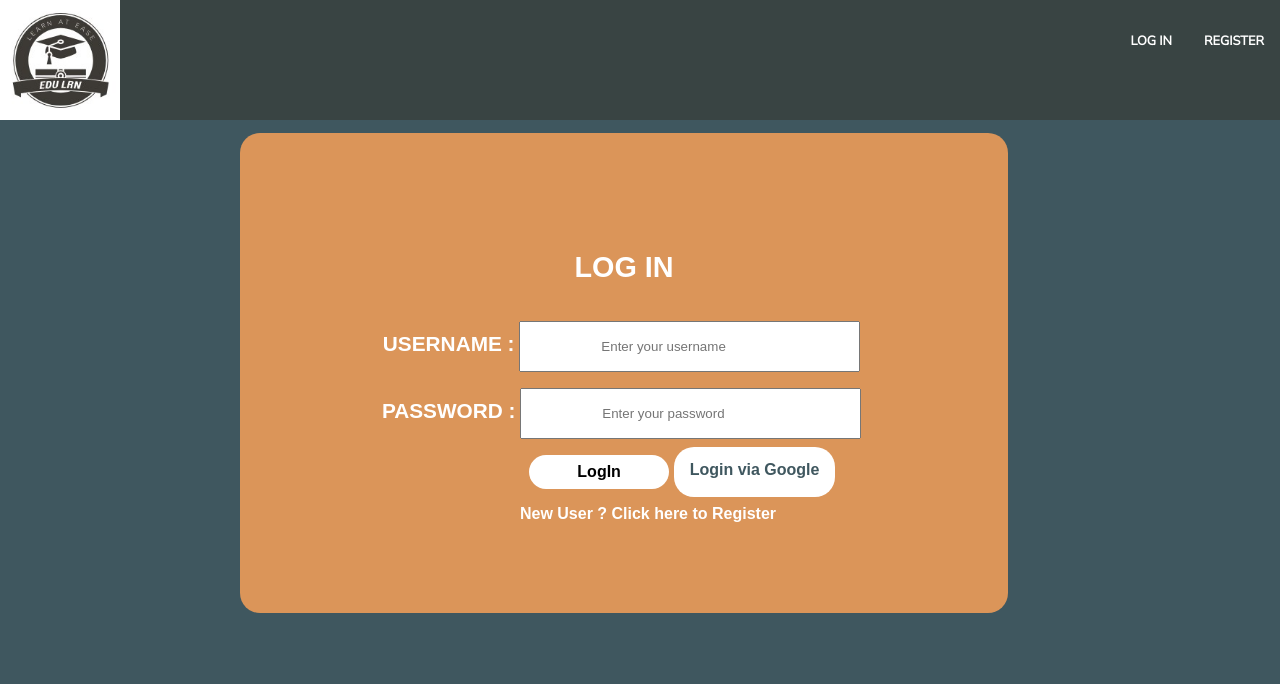
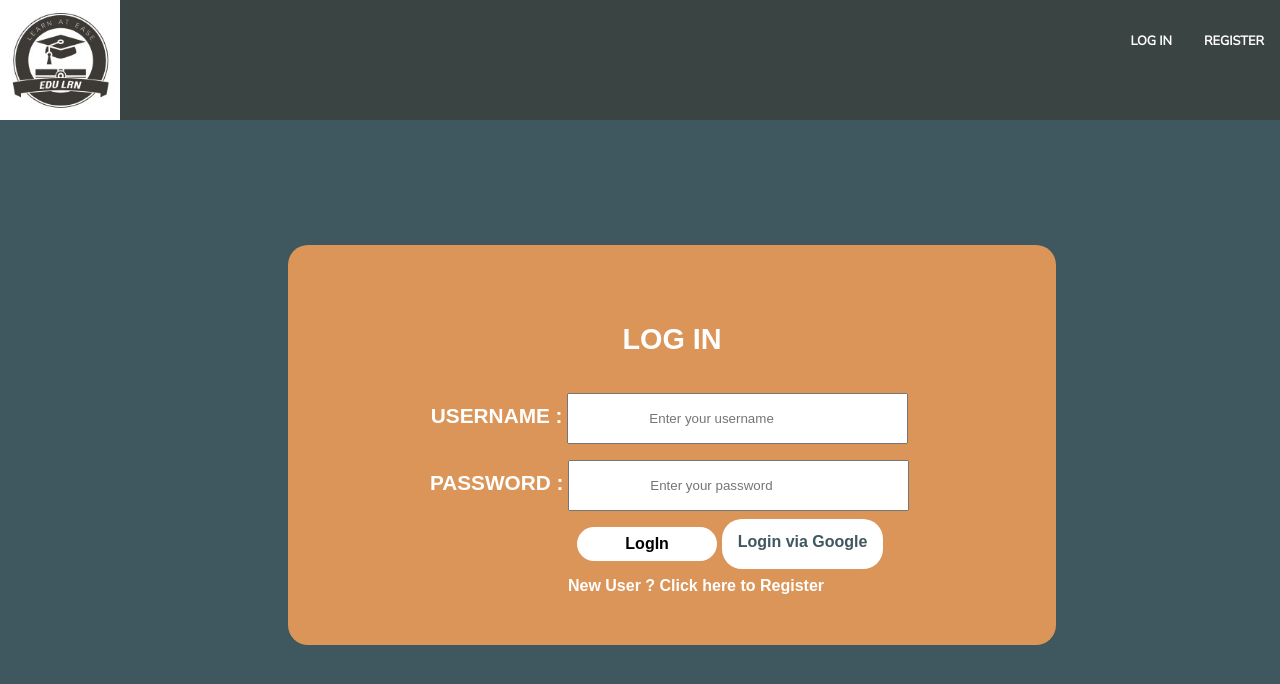
Before and after one commit to sehajwadhwa/EduLrn, a React (Create React App) app in the folder edulrn_client/: page /login in a window 1280 px wide. Shown: the top 684 px of the page. Built offline with nearby package versions, Linux system fonts and the light colour scheme; no server answers.

Commit message:
Courses Page responsive styling

```diff
--- a/edulrn_client/src/components/Courses/Courses.scss
+++ b/edulrn_client/src/components/Courses/Courses.scss
@@ -1,12 +1,16 @@
+@use "../../styles/partials/mixins" as *;
+@use "../../styles/partials/variables" as *;
+
 .Courses {
-  background-color: #c09471;
+  background-color: $courses-color;
 
   width: 100vw;
 
   &__searchbar {
     padding: 6rem 0.5rem 1rem 2rem;
-
-    //padding: 10rem 0.5rem 0.5rem 5rem //for desktop
+    @include desktop {
+      padding: 10rem 0.5rem 1.5rem 7rem;
+    }
 
     &--size {
       width: 60vw;
@@ -32,12 +36,11 @@
       border-radius: 5px;
       &:hover + .Courses__display--info {
         display: block;
-        // background-color: red;
 
         p {
           color: purple;
           margin-bottom: 10px;
-          background-color: #c09471;
+          background-color: $courses-color;
           border-radius: 2px;
           transition: 5s;
           padding: 5px 8px;
@@ -52,13 +55,13 @@
 
       width: 100%;
       height: 100%;
-      background-color: rgba(0, 0, 0, 0.3);
+      background-color: $effect-color;
     }
     &--innerinfo {
       margin: auto;
       width: 80%;
       position: absolute;
-      top:30% ;
+      top: 30%;
       left: 10%;
     }
   }
--- a/edulrn_client/src/components/Header/Header.scss
+++ b/edulrn_client/src/components/Header/Header.scss
@@ -6,9 +6,9 @@
     justify-content: space-between;
     flex-direction: row;
     background-color: $secondary-background-color;
-    color:$secondary-text-color;
+    color: $secondary-text-color;
     height: 15vh;
-    position: fixed;
+    position: absolute;
     width: 100%;
 
     &__logo {
@@ -34,6 +34,6 @@
 }
 a {
   text-decoration: none;
-  color:$secondary-text-color;
+  color: $secondary-text-color;
   font-weight: 700;
 }
--- a/edulrn_client/src/components/Login/Login.scss
+++ b/edulrn_client/src/components/Login/Login.scss
@@ -3,14 +3,13 @@
 
 a {
   text-decoration: none;
-  // color: maroon;
   font-size: 0.8rem;
   font-weight: 700;
 }
 a:hover {
   color: $primary-background-color;
 }
-//Global scss
+
 .Page {
   background-color: $page-background-color;
   height: 100vh;
@@ -42,9 +41,9 @@ a:hover {
   }
 
   @include desktop {
-    height: 60vh;
+    height: 50vh;
     width: 60vw;
-    margin: 8rem 0rem 0rem 15rem;
+    margin: 15rem 0rem 0rem 18rem;
     border-radius: 20px;
   }
 
--- a/edulrn_client/src/styles/partials/_variables.scss
+++ b/edulrn_client/src/styles/partials/_variables.scss
@@ -1,6 +1,7 @@
 //PRIMARY COLORS
 $primary-text-color: #13182c;
 $primary-background-color: #db9559;
+$courses-color:#c09471;
 
 //SECONDARY COLORS
 $secondary-text-color: white;
@@ -10,6 +11,9 @@ $secondary-background-color: #394443;
 $page-background-color: #3f575f;
 $border-color: black;
 
+//EFFECTS COLOR
+$effect-color: rgba(0, 0, 0, 0.3);
+
 //breakpoints
 
 $tablet-width: 768px;
```
Also changed, not shown: edulrn_client/src/components/Login/Login.jsx (indentation only).
